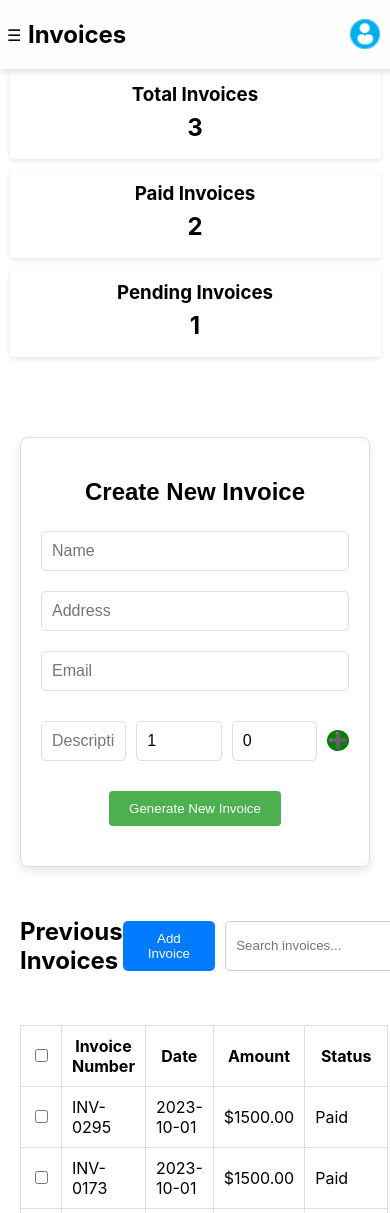
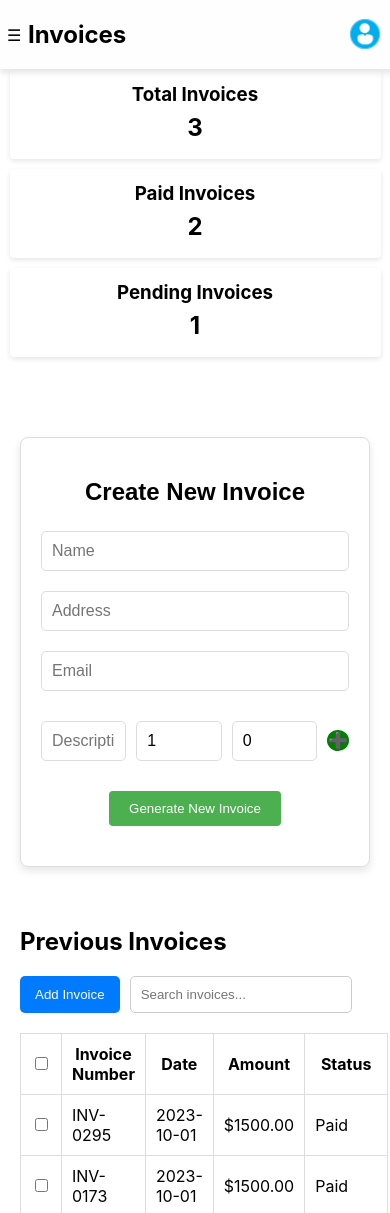
Before and after one commit to Ombito/Admin-dashboard, a React (Create React App) app: page /invoices in a window 390 px wide. Shown: the top 1213 px of the page. Built offline with nearby package versions, Linux system fonts and the light colour scheme; what @react-pdf/renderer would draw is missing.

Commit message:
Fix: invoices

```diff
--- a/src/components/Invoices/invoices.css
+++ b/src/components/Invoices/invoices.css
@@ -58,7 +58,7 @@
     display: flex;
     justify-content: space-between;
     align-items: center;
-    margin: 30px 0;
+    margin-top: 40px;
 }
 
 .invoices-controls {
@@ -270,4 +270,9 @@ a:-webkit-any-link {
     .description-container input {
       flex: 1;
     }
+    .invoices-controls-hero {
+        display: flex;
+        flex-direction: column;
+        align-items: start;
+    }
   }
```
